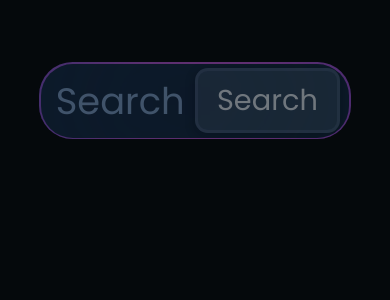
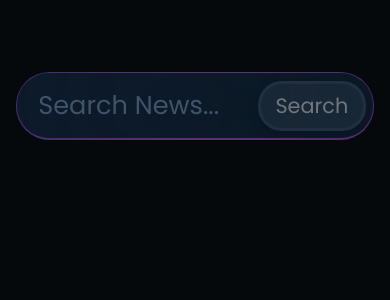
Before and after one commit to Samanbz/SearchEngineApp, a Next.js app: page / in a window 390 px wide. Shown: the top 300 px of the page. Built offline with nearby package versions, Linux system fonts and the light colour scheme.

Commit message:
responsivity

```diff
--- a/app/components/BarChart/BarChart.tsx
+++ b/app/components/BarChart/BarChart.tsx
@@ -13,11 +13,16 @@ import {
     Cell,
 } from "recharts";
 import styles from "./BarChart.module.scss";
+import useBreakpoint from "../utils/useBreakpoints";
+import useWindowDimensions from "../utils/useWindowDimensions";
 const BarChartComponent = ({
     data,
 }: {
     data: { name: string; label: string; frequency: number }[];
 }) => {
+    const { width: windowWidth, height: windowHeight } = useWindowDimensions();
+    const isPortrait = windowHeight > windowWidth;
+
     const colors: { [key: string]: string } = {
         CARDINAL: "#0077b6",
         DATE: "#06d6a0",
@@ -75,12 +80,16 @@ const BarChartComponent = ({
                             value: label,
                             color: colors[label],
                         }))}
-                    verticalAlign="top"
-                    layout="vertical"
-                    align="right"
-                    wrapperStyle={{
-                        paddingLeft: "10px",
-                    }}
+                    verticalAlign={isPortrait ? "bottom" : "top"}
+                    layout={isPortrait ? "horizontal" : "vertical"}
+                    align={isPortrait ? "center" : "right"}
+                    wrapperStyle={
+                        isPortrait
+                            ? { paddingTop: "60px" }
+                            : {
+                                  paddingLeft: "10px",
+                              }
+                    }
                 />
                 <Tooltip
                     contentStyle={{
--- a/app/components/SearchBar/SearchBar.module.scss
+++ b/app/components/SearchBar/SearchBar.module.scss
@@ -4,6 +4,7 @@
     display: flex;
     flex-direction: column;
     gap: 0.5rem;
+    width: 100%;
 }
 .error_message {
     padding: 0 2%;
@@ -42,7 +43,14 @@
     height: auto;
     overflow: hidden;
     position: relative;
-    padding: 1% 3%;
+    @include respond(
+        padding,
+        0.4rem 2% 0.4rem 4%,
+        0.2rem 1.5% 0.2rem 2%,
+        0.4rem 1.5% 0.4rem 2%,
+        0.2rem 1.5% 0.2rem 2%,
+        0.2rem 1.5% 0.2rem 2%
+    );
     border-radius: 2rem;
     z-index: 2;
     user-select: none;
@@ -62,7 +70,7 @@
 
 .search_bar {
     all: unset;
-    font-size: 3rem;
+    @include respond(font-size, 1.6rem, 1.8rem, 1.8rem, 2.2rem, 2.4rem);
     position: relative;
     width: 100%;
     height: 100%;
@@ -81,21 +89,24 @@
             opacity: 0.1;
         }
     }
-
-    @include breakpoint(lg) {
-        font-size: 2.3rem;
-    }
 }
 
 .submit_button {
     all: unset;
     cursor: pointer;
-    font-size: 1.8rem;
+    @include respond(font-size, 1.3rem, 1.6rem, 1.6rem, 1.7rem, 2rem);
+    @include respond(
+        padding,
+        0.4rem 0.9rem,
+        0.4rem 1rem,
+        0.6rem 1.1rem,
+        0.6rem 1.1rem,
+        0.6rem 1.2rem
+    );
+    border-radius: 1.5rem;
     background: rgba(72, 86, 108, 0.4);
-    border-radius: 0.8rem;
     border: 3px solid rgba(72, 86, 108, 0.4);
     color: rgba(200, 201, 201, 0.874);
-    padding: 0.5rem 1.2rem;
     box-shadow: 0 3px 10px 1px rgba(5, 9, 22, 0.418);
     align-self: center;
 }
--- a/app/components/SearchBar/SearchBar.tsx
+++ b/app/components/SearchBar/SearchBar.tsx
@@ -8,14 +8,12 @@ import NamedEntity from "../types/NamedEntity";
 import { motion } from "framer-motion";
 
 const SearchBar = ({
-    searchResults,
     setSearchResults,
     setNamedEntities,
     setSummary,
     setLoading,
     loading,
 }: {
-    searchResults: SearchResult[];
     setSearchResults: Dispatch<SetStateAction<SearchResult[]>>;
     setNamedEntities: Dispatch<SetStateAction<NamedEntity[]>>;
     setSummary: Dispatch<SetStateAction<string>>;
@@ -129,7 +127,7 @@ const SearchBar = ({
             setResponseStati((prev) => ({ ...prev, summary: 200 })); // TODO: 2change later
 
             return summary;
-        } catch (error) {
+        } catch (error: any) {
             setResponseStati((prev) => ({
                 ...prev,
                 summary: error.response.status || 503,
@@ -152,7 +150,7 @@ const SearchBar = ({
                 searchResults: response.status,
             }));
             return response.data.results;
-        } catch (error) {
+        } catch (error: any) {
             setResponseStati((prev) => ({
                 ...prev,
                 searchResults: error.response.status || 503,
@@ -187,7 +185,7 @@ const SearchBar = ({
             return namedEntities.length > 30
                 ? namedEntities.slice(0, 30)
                 : namedEntities;
-        } catch (error) {
+        } catch (error: any) {
             setResponseStati((prev) => ({
                 ...prev,
                 searchResults: error.response.status || 503,
--- a/app/components/SearchResultItem/SearchResultItem.module.scss
+++ b/app/components/SearchResultItem/SearchResultItem.module.scss
@@ -1,9 +1,13 @@
 @import "../utils/breakpoints.scss";
 
 .container {
-    width: 100%;
+    @include respond(width, 100%, 85%);
     display: flex;
     gap: 1rem;
+    @include breakpoint(md) {
+        flex-direction: column;
+        border-radius: 1.5rem;
+    }
     align-items: center;
     justify-content: space-between;
     position: relative;
@@ -22,20 +26,33 @@
     align-self: flex-start;
     margin: 3% 0;
     padding: 0 2rem;
-    gap: 0.4rem;
+
+    @include breakpoint(md) {
+        margin-bottom: 0;
+        margin-top: 6%;
+        padding: 0 1.5rem;
+    }
 }
 
 .image {
     width: 12rem !important;
     height: 12rem !important;
     position: relative !important;
-    // border-radius: 1rem;
+
     object-fit: cover;
     margin-left: 3%;
+
+    @include breakpoint(md) {
+        width: calc(100% - 1rem) !important;
+        height: 20rem !important;
+        margin-left: 0;
+        padding: 0.5rem;
+        border-radius: 1.6rem;
+    }
 }
 
 .title {
-    font-size: 1.3rem;
+    @include respond(font-size, 1.2rem, 1.2rem, 1.1rem);
     font-weight: 600;
     color: rgba(255, 255, 255, 0.852);
     text-decoration: none;
@@ -47,14 +64,15 @@
     }
 }
 
+.source {
+    @include respond(font-size, 1rem, 1.2rem, 1.1rem);
+    color: #b7b7b7;
+    font-weight: 400;
+    padding-top: 0.4rem;
+}
+
 .author {
-    font-size: 1.1rem;
+    @include respond(font-size, 0.9rem, 1.2rem, 1.1rem);
     font-weight: 200;
     color: #b7b7b7;
 }
-
-.source {
-    font-size: 1.3rem;
-    color: #b7b7b7;
-    font-weight: 400;
-}
--- a/app/components/SearchResultList/SearchResultList.module.scss
+++ b/app/components/SearchResultList/SearchResultList.module.scss
@@ -1,5 +1,7 @@
+@import "../utils/breakpoints.scss";
+
 .container {
-    width: 97%;
+    @include respond(width, 85%, 97%);
     display: flex;
     align-items: center;
     flex-direction: column;
--- a/app/components/utils/breakpoints.scss
+++ b/app/components/utils/breakpoints.scss
@@ -1,7 +1,7 @@
 $breakpoints: (
     sm: (
-        min: 576px,
-        max: 575.98px,
+        min: 600px,
+        max: 599.98px,
     ),
     md: (
         min: 1200px,
@@ -9,12 +9,17 @@ $breakpoints: (
     ),
 
     lg: (
-        min: 1600px,
+        min: 1600,
         max: 1599.98px,
     ),
     xl: (
-        min: 10000px,
-        max: 9999.98px,
+        min: 2000,
+        max: 1999px,
+    ),
+
+    xxl: (
+        min: 100000px,
+        max: 99999px,
     ),
     prt: (),
 );
@@ -46,20 +51,30 @@ $breakpoints: (
                 @content;
             }
         } @else {
-            @media (max-width: $breakpoint-max) {
-                @content;
+            @if $breakpoint == sm {
+                @media (max-width: $breakpoint-max) and (orientation: portrait) {
+                    @content;
+                }
+            } @else {
+                @media (max-width: $breakpoint-max) {
+                    @content;
+                }
             }
         }
     }
 }
 
-@mixin respond($property, $sm, $md: $sm, $lg: $md, $xl: $lg) {
+@mixin respond($property, $sm, $md: $sm, $lg: $md, $xl: $lg, $xxl: $xl) {
+    @include breakpoint(xxl) {
+        #{$property}: $xxl;
+    }
     @include breakpoint(xl) {
         #{$property}: $xl;
     }
     @include breakpoint(lg) {
         #{$property}: $lg;
     }
+
     @include breakpoint(md) {
         #{$property}: $md;
     }
--- /dev/null
+++ b/app/components/utils/useBreakpoints.tsx
@@ -0,0 +1,23 @@
+import useWindowDimensions from "./useWindowDimensions";
+import { useDeferredValue } from "react";
+
+const useBreakpoint = () => {
+    const { width, height } = useWindowDimensions();
+
+    switch (true) {
+        case width > 2000:
+            return "xxl";
+        case width > 1600:
+            return "xl";
+        case width > 1200:
+            return "lg";
+        case width > 600:
+            return "md";
+        case width < 600:
+            return "sm";
+        default:
+            return "xl";
+    }
+};
+
+export default useBreakpoint;
--- /dev/null
+++ b/app/components/utils/useWindowDimensions.tsx
@@ -0,0 +1,31 @@
+"use client";
+import { useEffect, useState } from "react";
+
+const useWindowDimensions = () => {
+  function getWindowDimensions() {
+    try {
+      const { innerWidth: width, innerHeight: height } = window;
+      return { width: width, height: height };
+    } catch (error) {
+      return { width: 0, height: 0 };
+    }
+  }
+  useEffect(() => {
+    function handleResize() {
+      setWindowDimensions(getWindowDimensions());
+    }
+    handleResize();
+    window.addEventListener("resize", handleResize);
+    return () => {
+      window.removeEventListener("resize", handleResize);
+    };
+  }, []);
+  const [windowDimensions, setWindowDimensions] = useState<{
+    width: number;
+    height: number;
+  }>(getWindowDimensions());
+
+  return windowDimensions;
+};
+
+export default useWindowDimensions;
--- a/app/page.module.scss
+++ b/app/page.module.scss
@@ -2,18 +2,11 @@
 
 .container {
     margin: auto;
-    width: 40vw;
+    @include respond(width, 92vw, 80vw, 50vw, 45vw, 40vw);
+    // @include respond(background-color, red, yellow, green, blue);
     position: relative;
     display: flex;
     flex-direction: column;
     align-items: center;
     justify-content: center;
-
-    @include breakpoint(lg) {
-        width: 60vw;
-    }
-
-    @include breakpoint(md) {
-        width: 80vw;
-    }
 }
```
